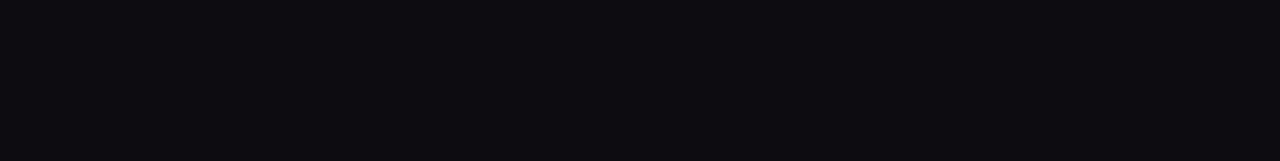
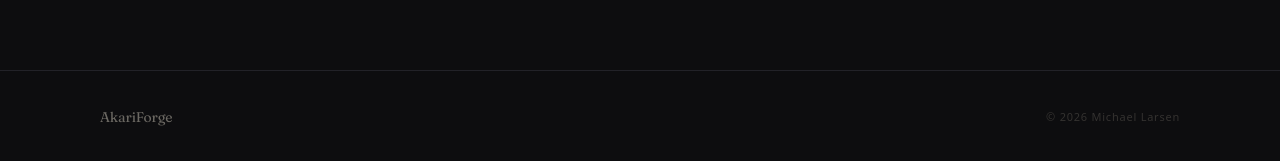
Before and after one commit to AkariForge/akariforge.com, a Next.js app: page /work in a window 1280 px wide. Shown: the part 636-797 px from the top of the page. Built offline with nearby package versions, Linux system fonts and the light colour scheme.

Commit message:
feat: add Footer and wire Nav and Footer into layout.

```diff
--- a/app/layout.tsx
+++ b/app/layout.tsx
@@ -2,6 +2,7 @@
 import { Fraunces, JetBrains_Mono } from "next/font/google";
 import "./globals.css";
 import Nav from "@/components/nav/Nav";
+import Footer from "@/components/footer/Footer";
 
 // Display font - used for headings and hero text
 // 'variable' injects --font-fraunces as a CSS custom property
@@ -36,7 +37,8 @@
     >
       <body className="min-h-full flex flex-col">
         <Nav />
-        {children}
+        <main className="flex-1">{children}</main>
+        <Footer />
       </body>
     </html>
   );
--- /dev/null
+++ b/components/footer/Footer.tsx
@@ -0,0 +1,19 @@
+import Link from "next/link";
+
+export default function Footer() {
+  return (
+    <footer className="border-t border-border">
+      <div className="max-w-300 mx-auto px-[clamp(24px,5vw,60px)] py-9 flex items-center justify-between flex-wrap gap-4">
+        <Link
+          href="/"
+          className="font-display text-[14px] font-normal tracking-[-0.01em] text-text-muted no-underline hover:text-text transition-colors"
+        >
+          AkariForge
+        </Link>
+        <span className="text-[11px] tracking-[0.07em] text-text-dim">
+          © {new Date().getFullYear()} Michael Larsen
+        </span>
+      </div>
+    </footer>
+  );
+}
```
